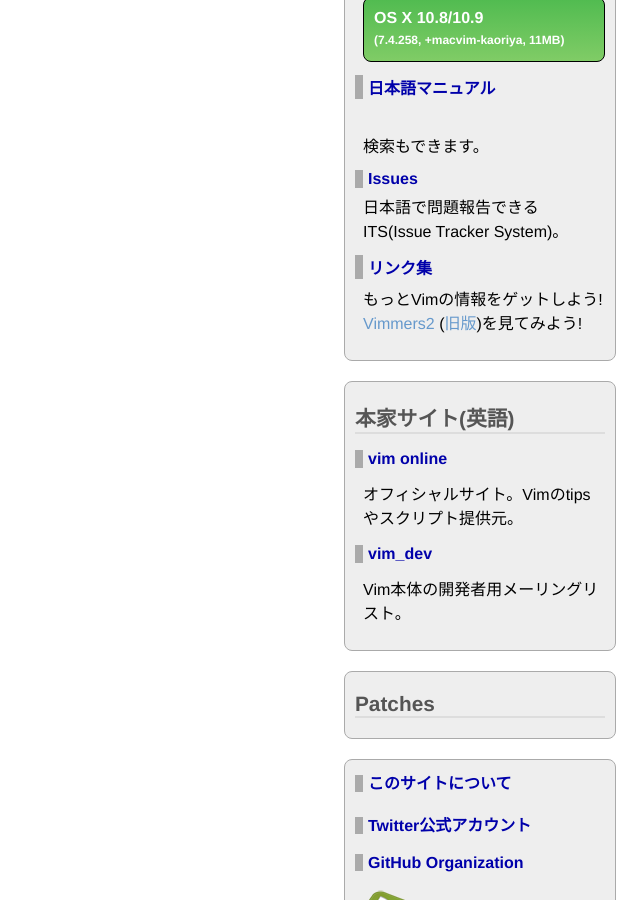
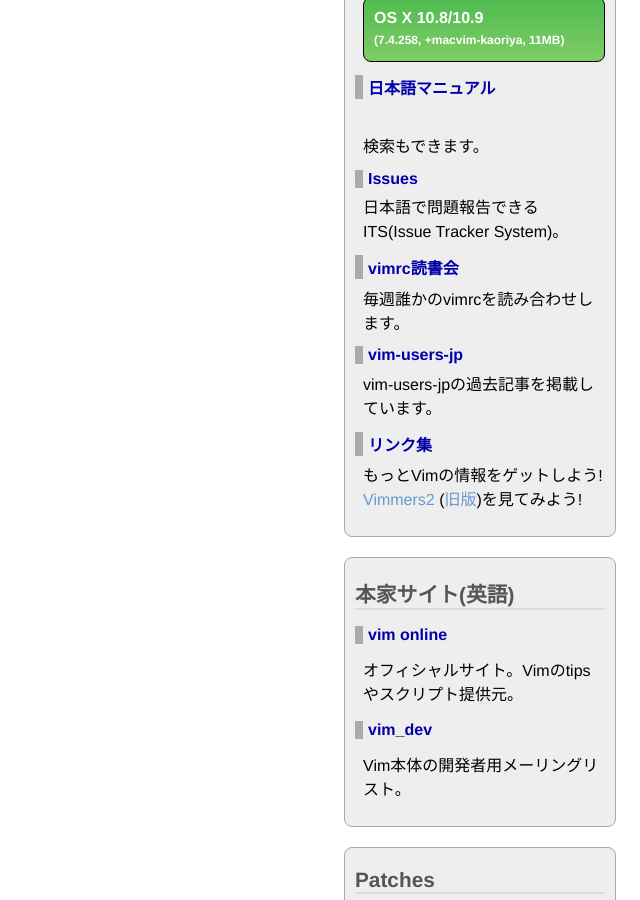
Before and after one commit to vim-jp/vim-jp.github.io, a Jekyll site: the page built from 403.html, in a window 1280 px wide and 900 px high, scrolled down 360 px. Shown: the whole window, without its empty margins (640-1280 px from the left). Built offline with Jekyll 4.4.1, drawn with Linux system fonts in a browser that asks for light colours; nearby versions of some CDN libraries; Markdown is read by kramdown in place of the engine named in the settings; comment, search, counter and statistics services are not loaded.

Commit message:
Update NEWS

```diff
--- a/_layouts/default.html
+++ b/_layouts/default.html
@@ -103,6 +103,10 @@
 					</dd>
 					<dt><a href="http://github.com/vim-jp/issues/issues">Issues</a></dt>
 					<dd>日本語で問題報告できるITS(Issue Tracker System)。</dd>
+					<dt><a href="http://vim-jp.org/reading-vimrc">vimrc読書会</a></dt>
+					<dd>毎週誰かのvimrcを読み合わせします。</dd>
+					<dt><a href="http://vim-jp.org/vim-users-jp">vim-users-jp</a></dt>
+					<dd>vim-users-jpの過去記事を掲載しています。</dd>
 					<dt><a href="/links.html">リンク集</a></dt>
 					<dd>もっとVimの情報をゲットしよう! <a href="/vimmers2/">Vimmers2</a> (<a href="/vimmers/">旧版</a>)を見てみよう!</dd>
 				</dl>
--- a/index.html
+++ b/index.html
@@ -5,7 +5,7 @@
 title: Vimのユーザーと開発者を結ぶコミュニティサイト
 ---
 <div class="news">
-	NEWS: <a href="http://vim-jp.org/reading-vimrc/">vimrc読書会 毎週開催中！</a>
+	NEWS: <a href="http://vim-jp.org/vim-users-jp/">vim-users.jp の過去記事を掲載中！</a><br />
 </div>
 <div class="posts">
 
```
